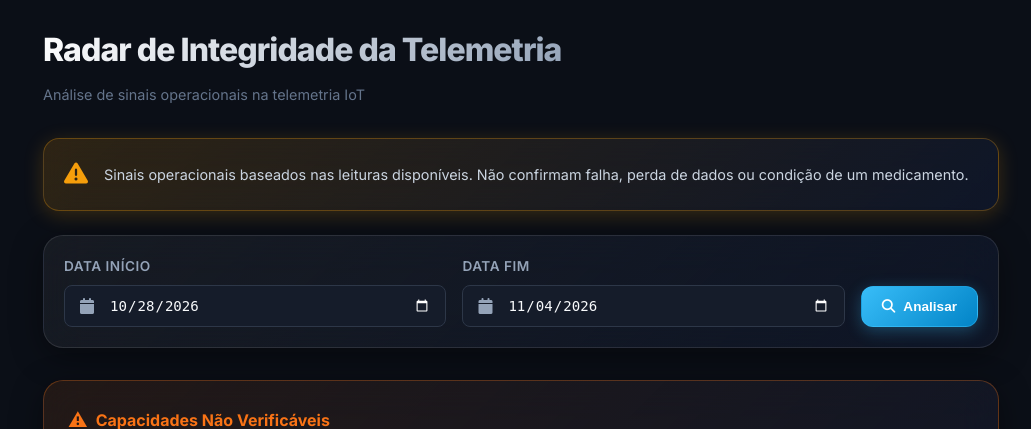
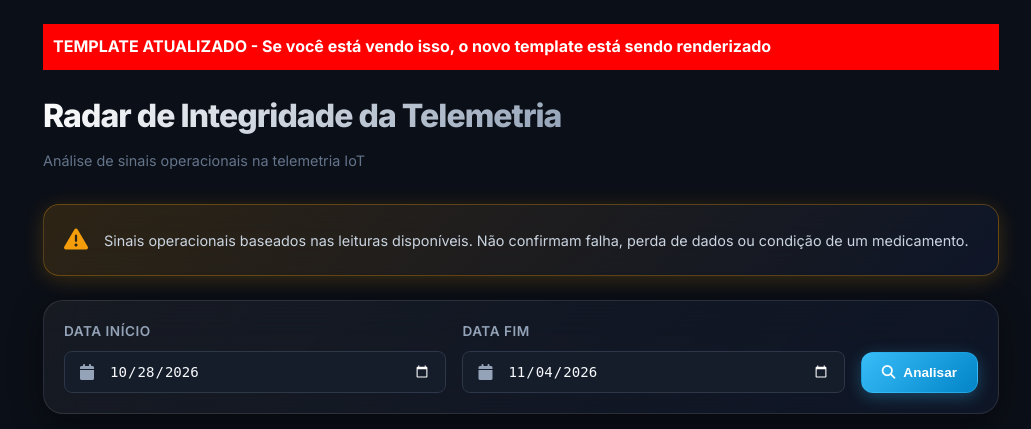
Before and after one commit to dev-ryanmartins/RedeVita-Projeto-Integrador, a Python web app: template frontend/templates/iot_integrity_radar.html in a window 1280 px wide. Shown: the top 429 px of the page, without its empty margins (249-1280 px from the left). Run offline with Jinja, Linux system fonts and the light colour scheme; the template is opened without the code that fills it, so the values that code supplies are empty.

Commit message:
Adiciona marcador visual para diagnóstico
- Marcador vermelho no topo da página para confirmar atualização
- Se aparecer, o novo template está sendo renderizado
- Se não aparecer, há problema de cache do Flask ou rota

```diff
--- a/frontend/templates/iot_integrity_radar.html
+++ b/frontend/templates/iot_integrity_radar.html
@@ -41,6 +41,11 @@
 
 {% block content %}
 <div class="radar-container">
+    <!-- Marcador visual para confirmar atualização -->
+    <div style="background: #ff0000; color: white; padding: 10px; margin-bottom: 20px; font-weight: bold;">
+        TEMPLATE ATUALIZADO - Se você está vendo isso, o novo template está sendo renderizado
+    </div>
+
     <div class="radar-header">
         <div class="radar-header-content">
             <h1>Radar de Integridade da Telemetria</h1>
```
